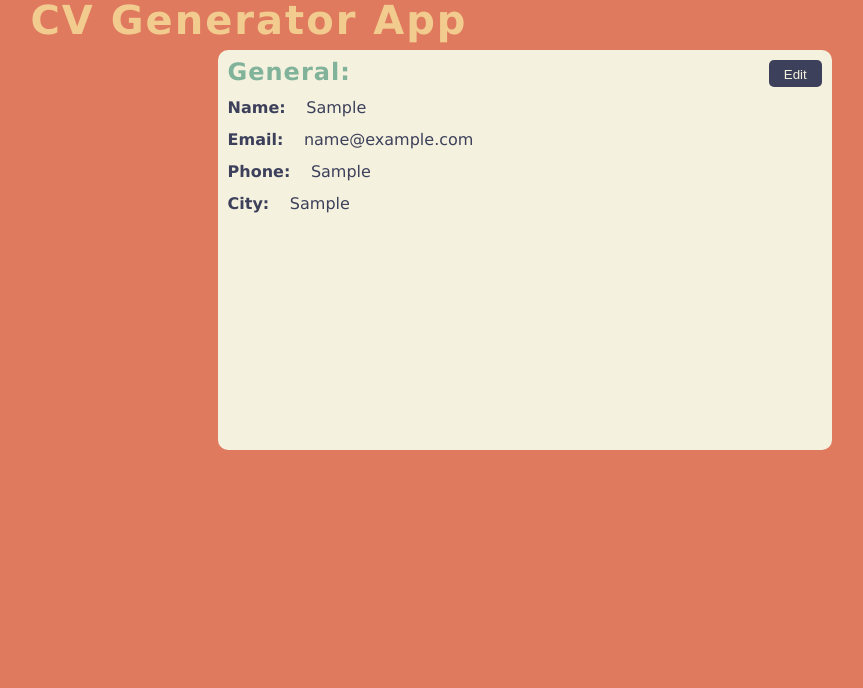
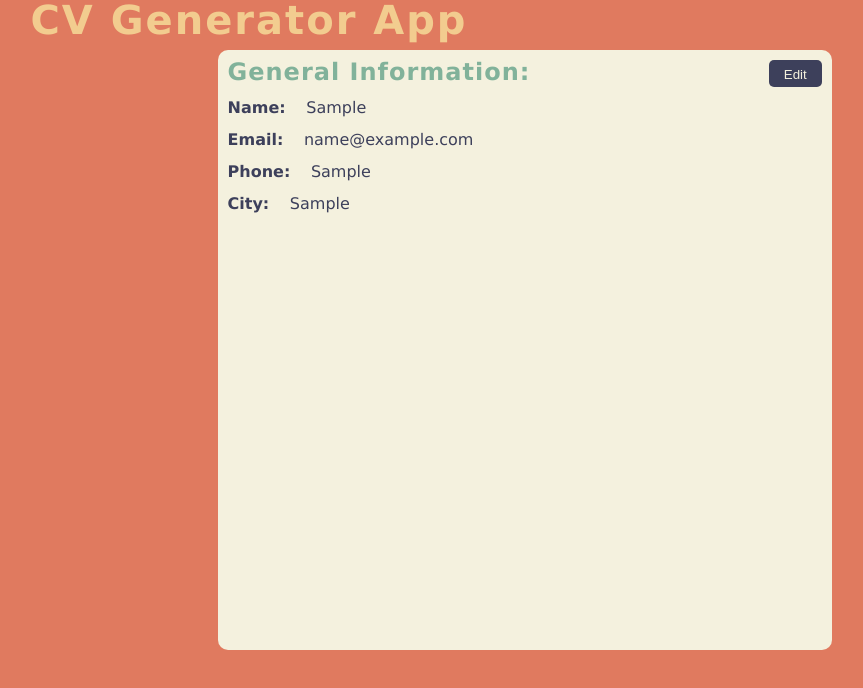
Before and after one commit to EpictetusZ1/cv-application, a React (Create React App) app: page / in a window 1280 px wide. Both pictures are taken after typing "Sample", "name@example.com", "Sample", "Sample" into the empty fields and a click on the button "Add Information". Shown: the top 688 px of the page, without its empty margins (391-1254 px from the left). Built offline with nearby package versions, Linux system fonts and the light colour scheme.

Commit message:
Add logic to edit functionality

```diff
--- a/src/components/DisplayData.js
+++ b/src/components/DisplayData.js
@@ -7,7 +7,7 @@ class DisplayData extends Component {
         const { name, email, phone, city} = object
         return (
             <div>
-                <h2>General: </h2>
+                <h2>General Information: </h2>
                 <p> <b>Name: </b> {name}</p>
                 <p> <b>Email: </b> {email}</p>
                 <p> <b>Phone: </b> {phone}</p>
@@ -18,10 +18,11 @@ class DisplayData extends Component {
 
     render() {
         const { ...fields } = this.props.dataObj
-
+        const btnRef = this.props.btnRef
         return (
             <div className={styles.resumeBlock}>
-                <button className={styles.editContent}>Edit</button>
+                <button className={styles.editContent} onClick={btnRef}>Edit</button>
+
                 {this.formatData(fields)}
             </div>
         )
--- a/src/components/Main.js
+++ b/src/components/Main.js
@@ -33,6 +33,13 @@ class Main extends Component {
         })
     }
 
+    togglePersonal = () => {
+        console.log(this.state)
+        this.setState({
+            renderPersonal: !this.state.renderPersonal
+        })
+    }
+
     render() {
 
         return (
@@ -49,7 +56,9 @@ class Main extends Component {
                     {/* Practical Info */}
                 </div>
                 <div className={styles.resumeHalf}>
-                    { this.state.renderPersonal && <DisplayData dataObj={this.state.personalData} />}
+                    { this.state.renderPersonal && <DisplayData dataObj={this.state.personalData}
+                                                                btnRef={this.togglePersonal}
+                    />}
                 </div>
             </div>
         )
--- a/src/styles/StyleMain.module.css
+++ b/src/styles/StyleMain.module.css
@@ -38,7 +38,7 @@
 }
 
 .resumeHalf {
-    min-height: 50vh;
+    min-height: 75vh;
     width: 48%;
     height: 100%;
     border-radius: 10px;
```
